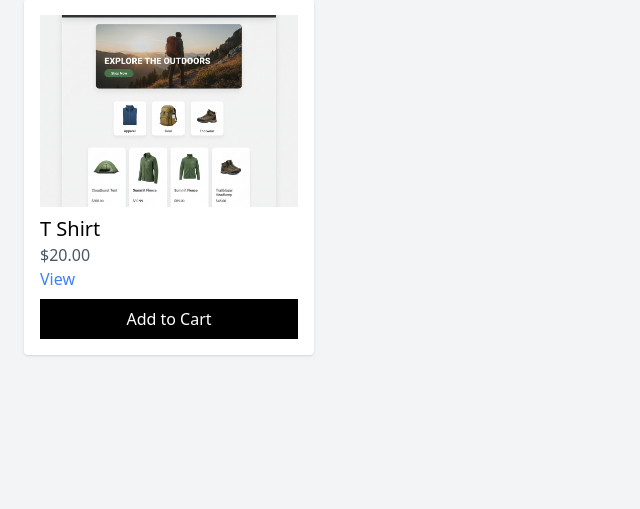
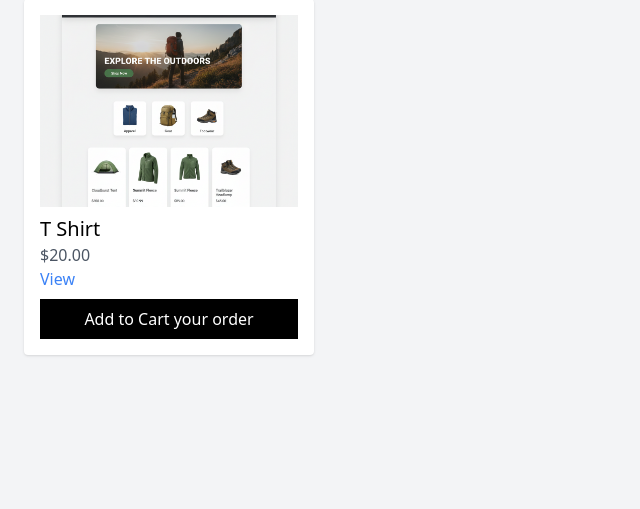
Before and after one commit to dastgeerahmadkhan/ecommerce, a Django app: page / in a window 1280 px wide. Shown: the part 149-658 px from the top of the page, without its empty margins (0-640 px from the left). Run offline with Django 5.2, Linux system fonts and the light colour scheme; data comes from the database, SQL or seed files in the repository; some libraries are stand-ins or nearby versions.

Commit message:
2nd commit

```diff
--- a/templates/home.html
+++ b/templates/home.html
@@ -21,7 +21,7 @@ View
 </a>
 
 <a href="/cart/add/{{product.id}}/" class="block bg-black text-white text-center mt-2 p-2">
-Add to Cart
+Add to Cart your order
 </a>
 
 </div>
```
Also changed, not shown: 1 other file.
